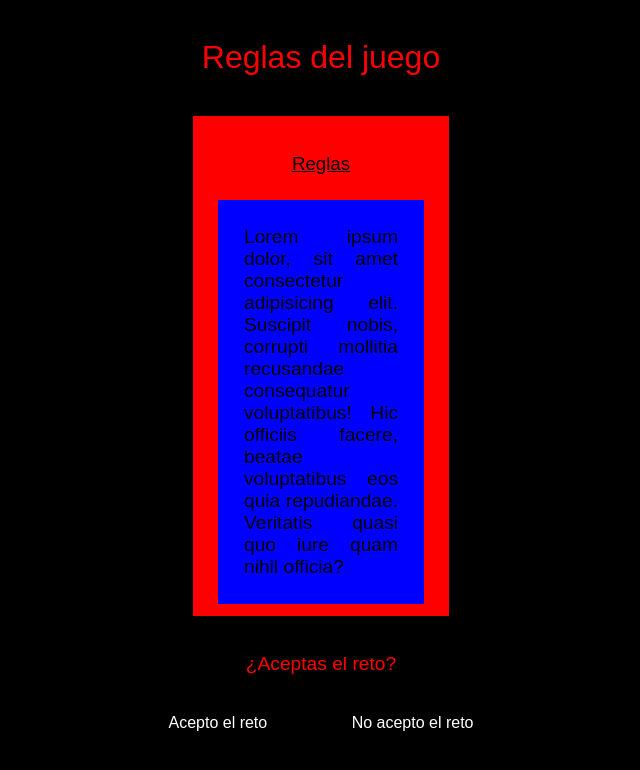
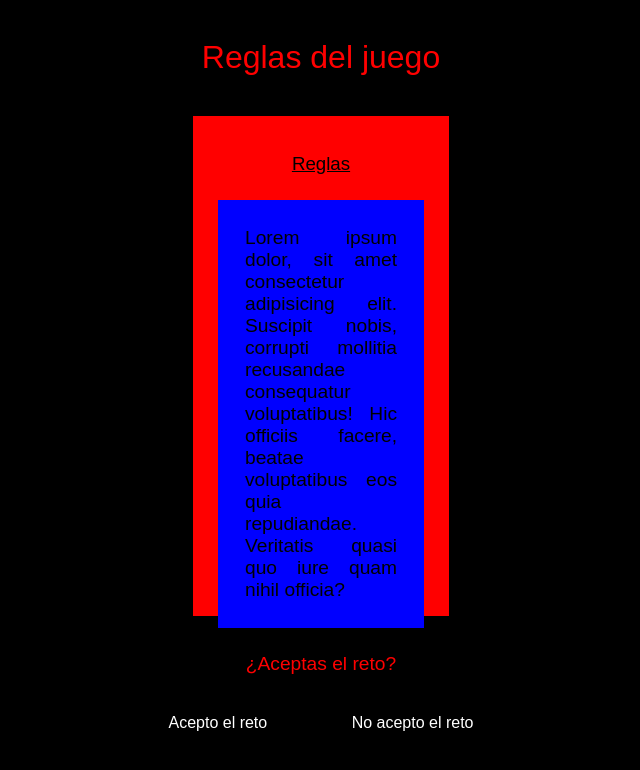
Before and after one commit to HugoAlda/El-Telefono-Rojo-HugoAlda_PolCasadesus, a PHP site: page /decision/si/reglas-juego.php in a window 1280 px wide. Shown: the top 770 px of the page, without its empty margins (319-959 px from the left). Run offline with PHP 8.4, Linux system fonts and the light colour scheme; some web fonts are replaced.

Commit message:
v4 style-reglas.css

```diff
--- a/css/style-reglas.css
+++ b/css/style-reglas.css
@@ -58,7 +58,7 @@ p {
     background-color: blue;
     margin: 25px;
     height: auto;
-    padding: 1px;
+    padding: 2px;
 }
 
 /* ESTILOS FORMULARIO */
```
